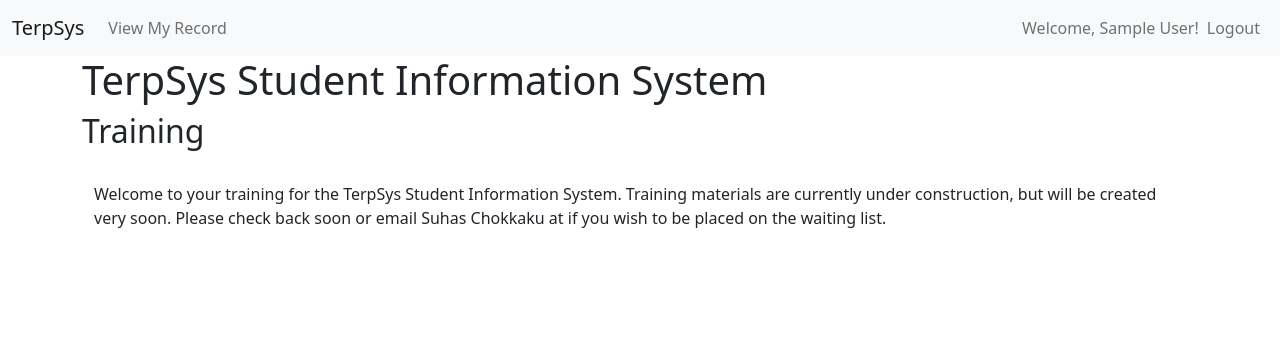
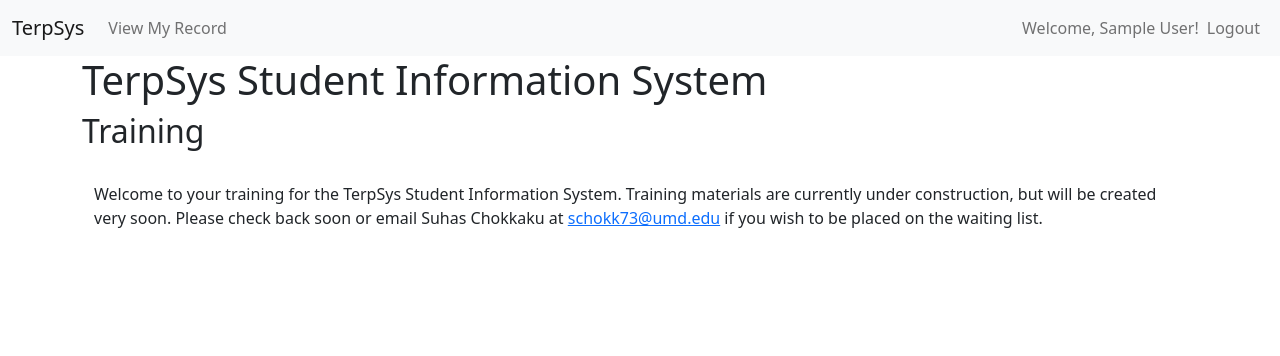
Before and after one commit to schokk73/helloworld2, a Flask app: page /training in a window 1280 px wide. Shown: the top 356 px of the page. Run offline with Flask 3, Linux system fonts and the light colour scheme; the visitor is signed in with stand-in values (Sample User, id 1).

Commit message:
added my email

```diff
--- a/templates/training.html
+++ b/templates/training.html
@@ -14,7 +14,7 @@
     Welcome to your training for the TerpSys Student Information System.
     Training materials are currently under construction, but will be created very soon.
     Please check back soon or email Suhas Chokkaku at
-    <a href="mailto:schokk73@umd.edu"></a>
+    <a href="mailto:schokk73@umd.edu">schokk73@umd.edu</a>
     if you wish to be placed on the waiting list.
   </p>
 </div>
```
